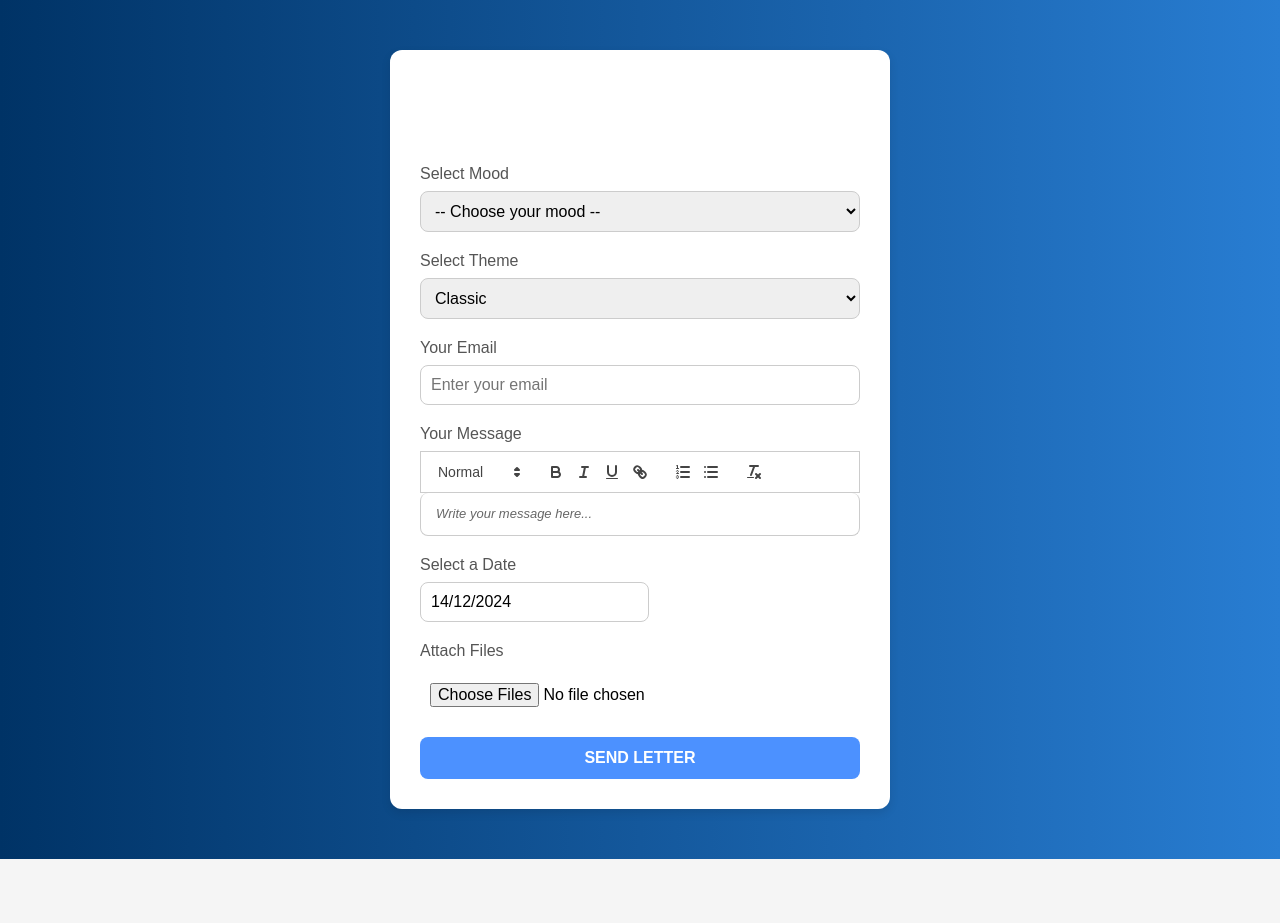
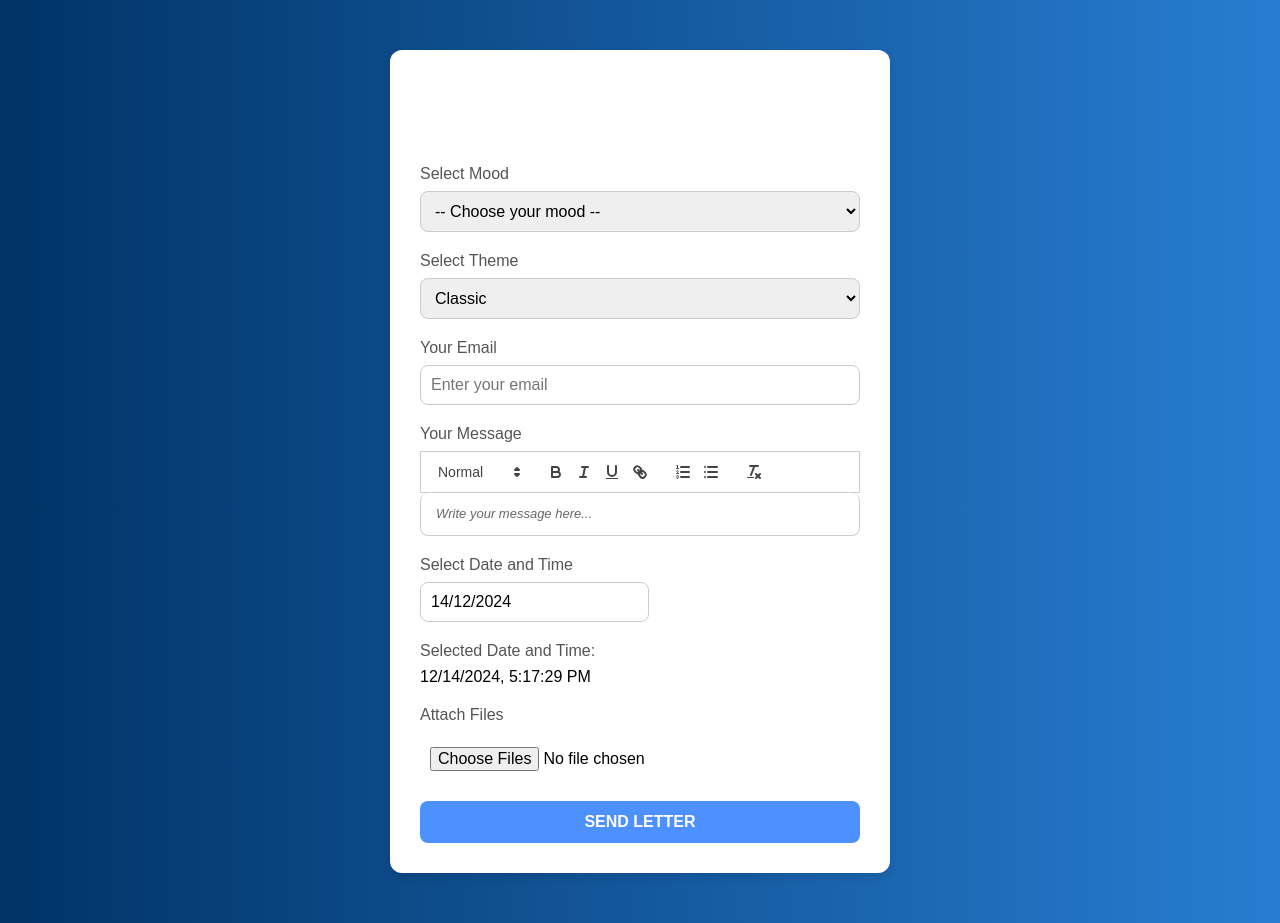
Before and after one commit to vecodesh/Time-Capsule, a React (Create React App) app in the folder my-react-app/: page /write-letter in a window 1280 px wide. Before the commit the page ends 859 px from the top, so only its background shows below. Built offline with nearby package versions, Linux system fonts and the light colour scheme.

Commit message:
Added Time setting option with the date

```diff
--- a/my-react-app/package.json
+++ b/my-react-app/package.json
@@ -7,8 +7,10 @@
     "@emotion/styled": "^11.14.0",
     "@mui/icons-material": "^6.2.0",
     "@mui/material": "^6.2.0",
+    "axios": "^1.7.9",
     "cra-template": "1.2.0",
     "date-fns": "^4.1.0",
+    "express": "^4.21.2",
     "react": "^18.3.1",
     "react-datepicker": "^7.5.0",
     "react-dom": "^18.3.1",
--- a/my-react-app/src/components/WriteLetter.js
+++ b/my-react-app/src/components/WriteLetter.js
@@ -45,6 +45,9 @@ const WriteLetter = () => {
       setErrors(validationErrors);
     }
   };
+
+  // Format the selected date and time for display
+  const formattedDateTime = selectedDate.toLocaleString();
 
   return (
     <div className="community-container">
@@ -95,14 +98,23 @@ const WriteLetter = () => {
         </div>
 
         <div className="form-group">
-          <label htmlFor="date">Select a Date</label>
+          <label htmlFor="date">Select Date and Time</label>
           <DatePicker
             id="date"
             selected={selectedDate}
             onChange={handleDateChange}
             dateFormat="dd/MM/yyyy"
+            showTimeSelect
+            timeFormat="HH:mm"
+            timeIntervals={15} // Time intervals in minutes
             className="react-datepicker__input-container"
           />
+        </div>
+
+        {/* Display the selected date and time below the picker */}
+        <div className="form-group">
+          <label>Selected Date and Time:</label>
+          <p>{formattedDateTime}</p>
         </div>
 
         <div className="form-group">
@@ -122,7 +134,6 @@ const WriteLetter = () => {
       </form>
     </div>
   );
-
 };
 
 export default WriteLetter;
```
Also changed, not shown: 1 other file (tests, documents, lock files or other folders).
